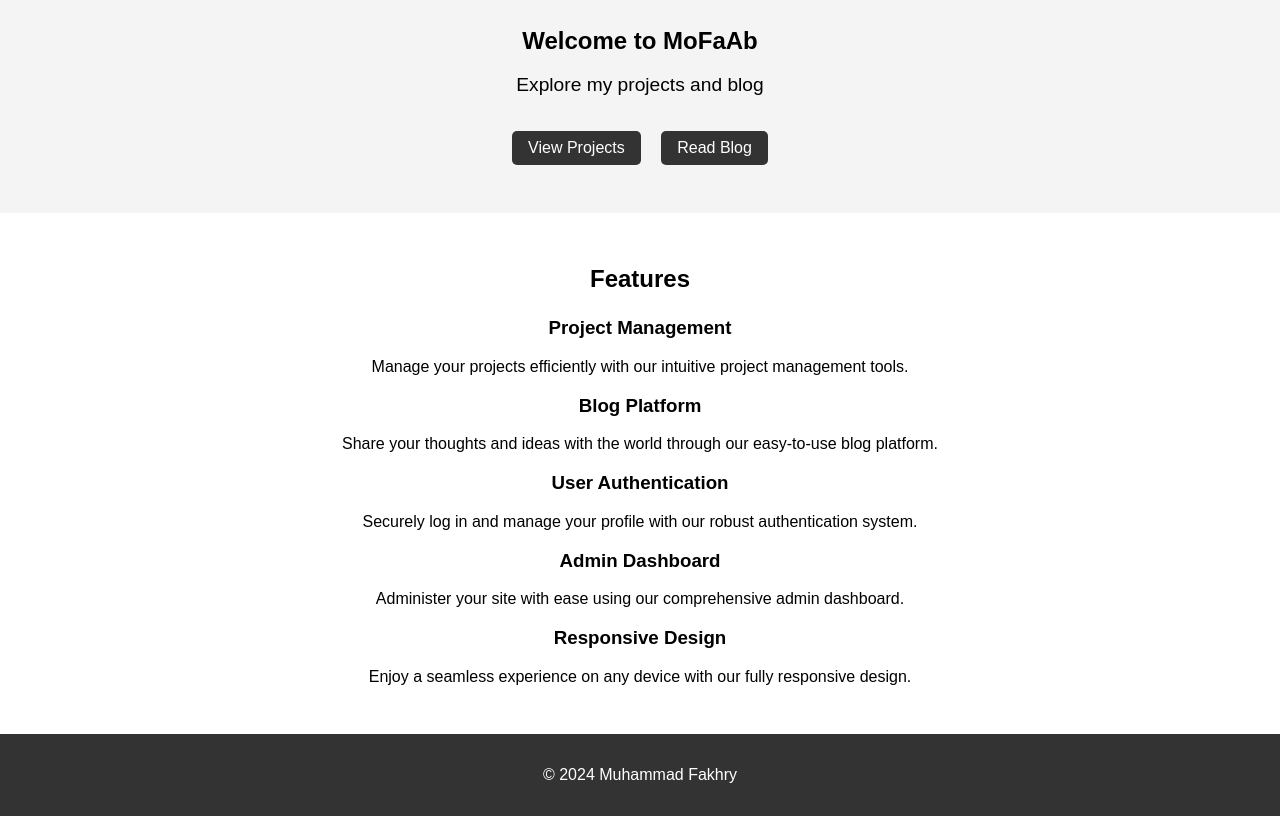
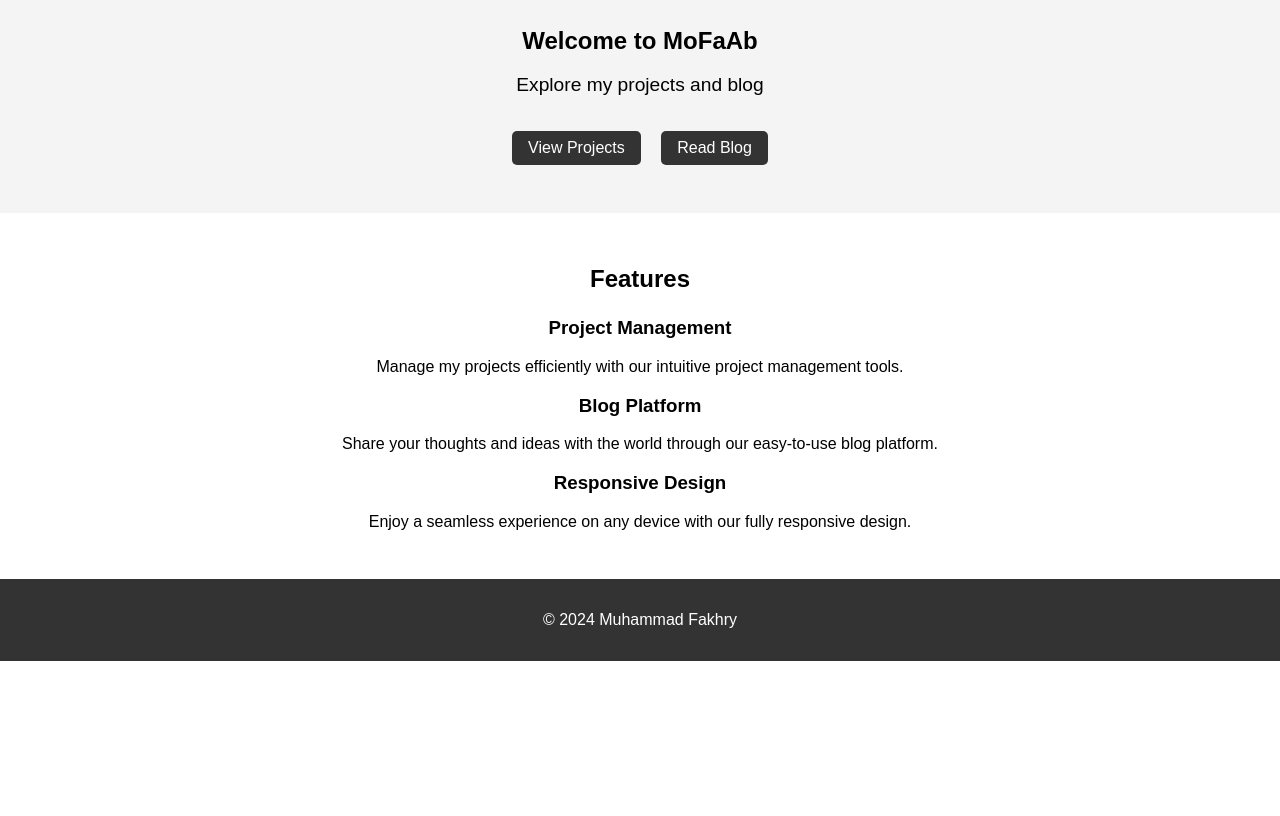
Before and after one commit to Fakhry0/my-landing-page, a plain HTML site: page index.html in a window 1280 px wide. Shown: the part 74-890 px from the top of the page. After the commit the page ends 800 px from the top, so only its background shows below. Drawn offline with Linux system fonts and the light colour scheme.

Commit message:
Edit index to landing page

```diff
--- a/index.html
+++ b/index.html
@@ -38,19 +38,11 @@
                 <h2>Features</h2>
                 <div class="feature">
                     <h3>Project Management</h3>
-                    <p>Manage your projects efficiently with our intuitive project management tools.</p>
+                    <p>Manage my projects efficiently with our intuitive project management tools.</p>
                 </div>
                 <div class="feature">
                     <h3>Blog Platform</h3>
                     <p>Share your thoughts and ideas with the world through our easy-to-use blog platform.</p>
-                </div>
-                <div class="feature">
-                    <h3>User Authentication</h3>
-                    <p>Securely log in and manage your profile with our robust authentication system.</p>
-                </div>
-                <div class="feature">
-                    <h3>Admin Dashboard</h3>
-                    <p>Administer your site with ease using our comprehensive admin dashboard.</p>
                 </div>
                 <div class="feature">
                     <h3>Responsive Design</h3>
```
